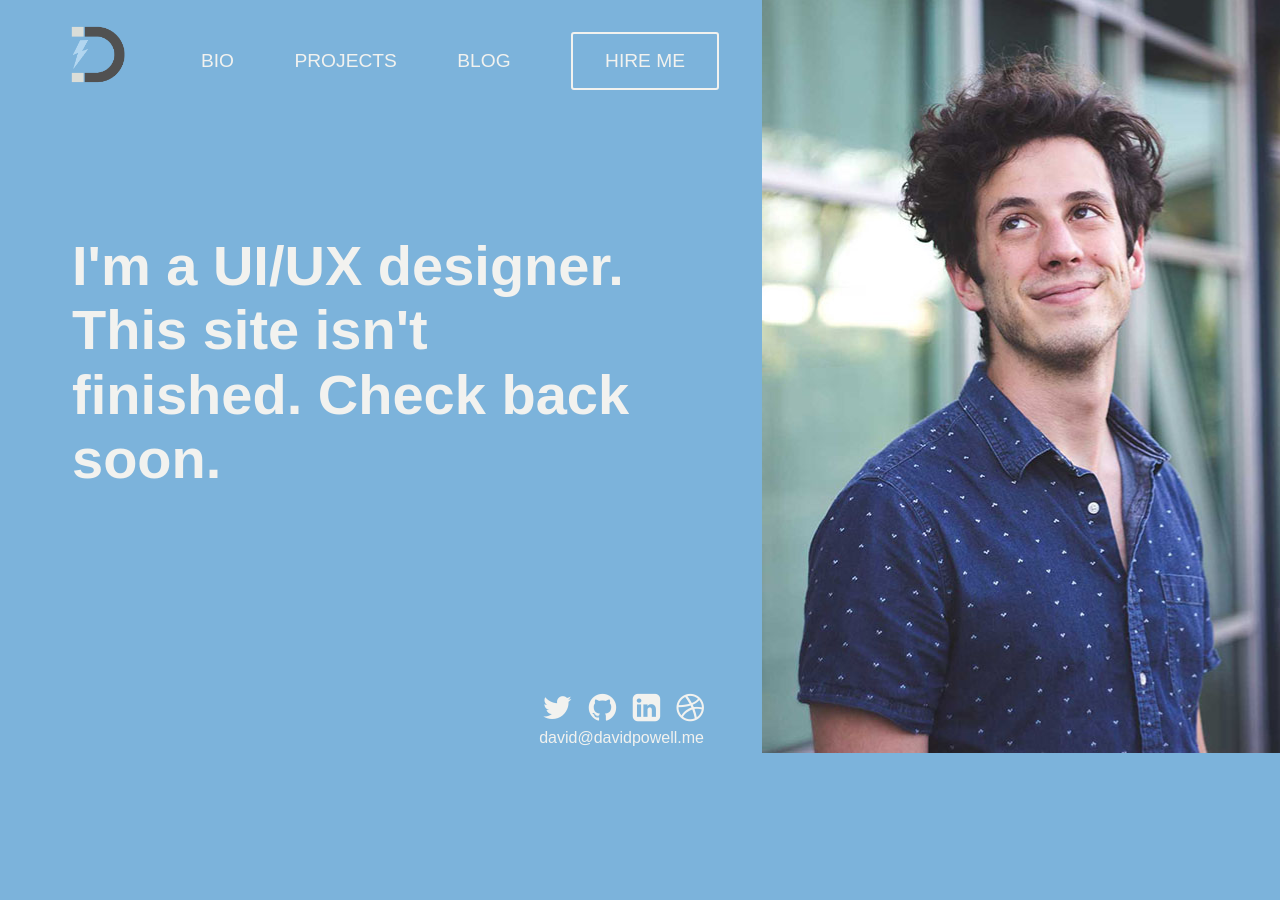
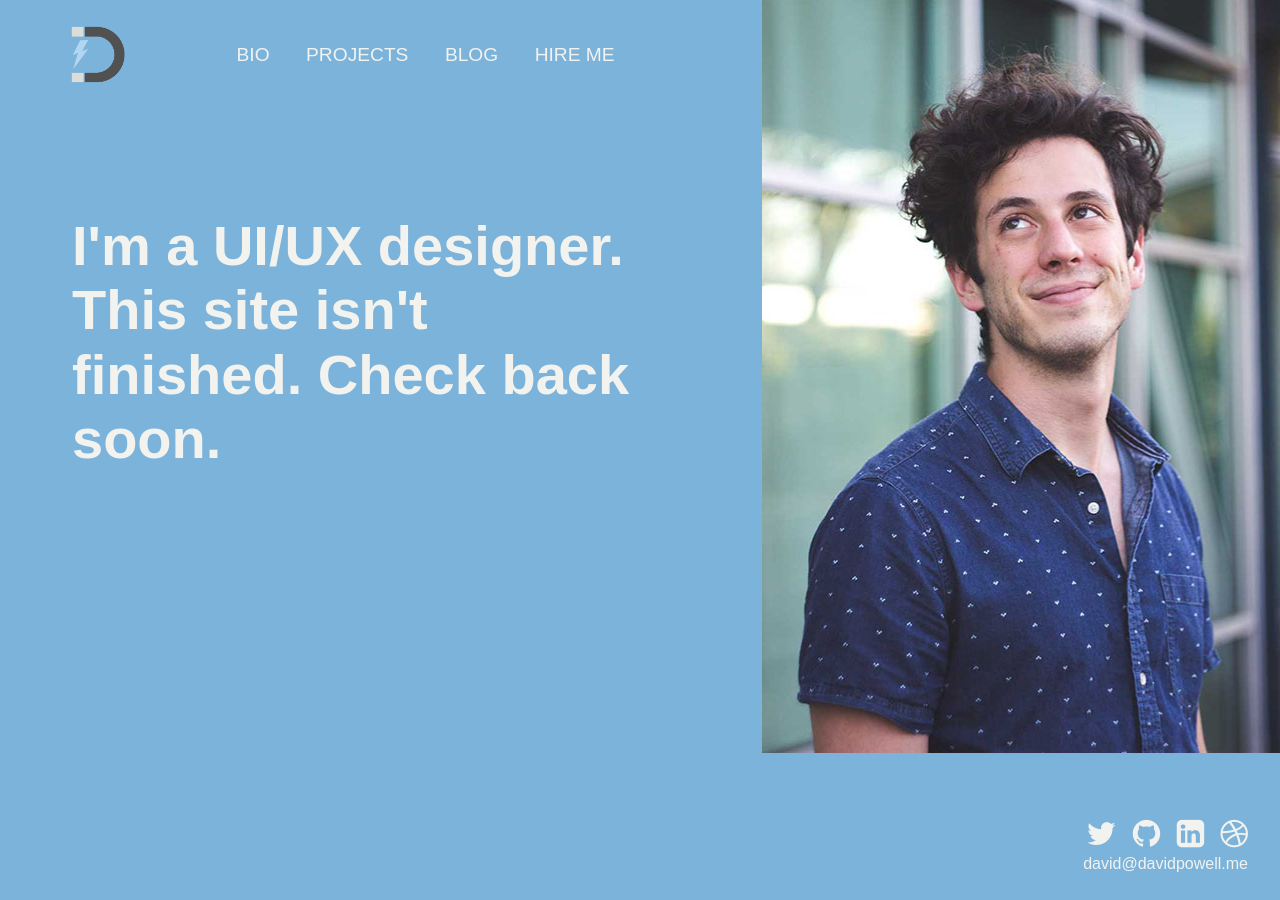
Before and after one commit to dinercoffee/davidpowellme.github.io, a Jekyll site: the page built from index.html, in a window 1280 px wide. Built offline with Jekyll 4.4.1, drawn with Linux system fonts in a browser that asks for light colours; nearby versions of some CDN libraries.

Commit message:
spacing desktop menu

```diff
--- a/_sass/_footer.scss
+++ b/_sass/_footer.scss
@@ -2,6 +2,9 @@
     background: $color-dark-secondary;
     overflow: hidden;
     padding: 1.5rem 0;
+    position: fixed;
+    bottom: 0; left: 0;
+    width: 100%;
 }
 
 .contact {
--- a/_sass/_header.scss
+++ b/_sass/_header.scss
@@ -48,10 +48,9 @@
 }
 
 
-
 @media (min-width: 900px) {
 	.logo {
-		margin: 1rem 2rem 0 3.5rem;
+		margin: 1rem 0 0 3.5rem;
 	}
 
 	.m-toggle {
@@ -64,7 +63,7 @@
 		float: left;
 		margin-left: 1rem;
 		padding: 1em 0;
-		width: 75%;
+		width: 70%;
 
 		ul {
 			background: $color-dark-primary;
@@ -74,23 +73,28 @@
 
 		li {
 			display: inline-block;
-			margin-right: 3.5rem;
+			margin: 0.75rem 2rem 0 0;
 
 
 			a {
+				border-bottom: 2px solid $color-dark-primary;
 				color: $color-light-primary;
 				font-weight: 300;
 				margin: 0;
+				padding: 0 0 0.1em 0;
 				text-decoration: none;
 				text-transform: uppercase;
+
+				&:hover {
+					border-bottom: 2px solid $color-light-primary;
+				}
 			}
 
+			&:first-child {
+				margin-left: 2em;
+			}
 			&:last-child {
-				border: 2px solid $color-light-primary;
-				border-radius: 3px;
 				margin-right: 0;
-				padding: 1rem 2rem;
-
 			}
 		}
 
```
